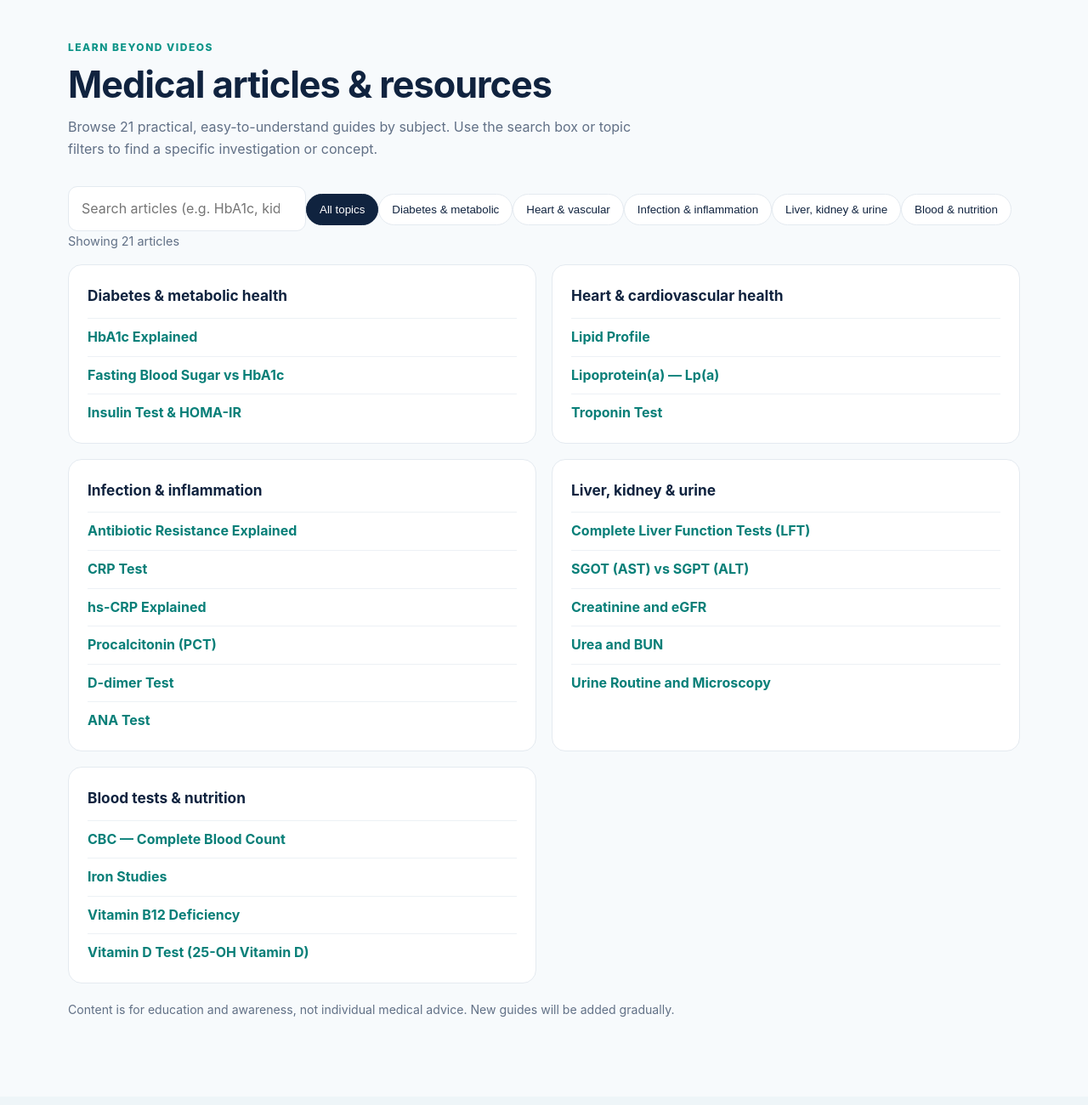
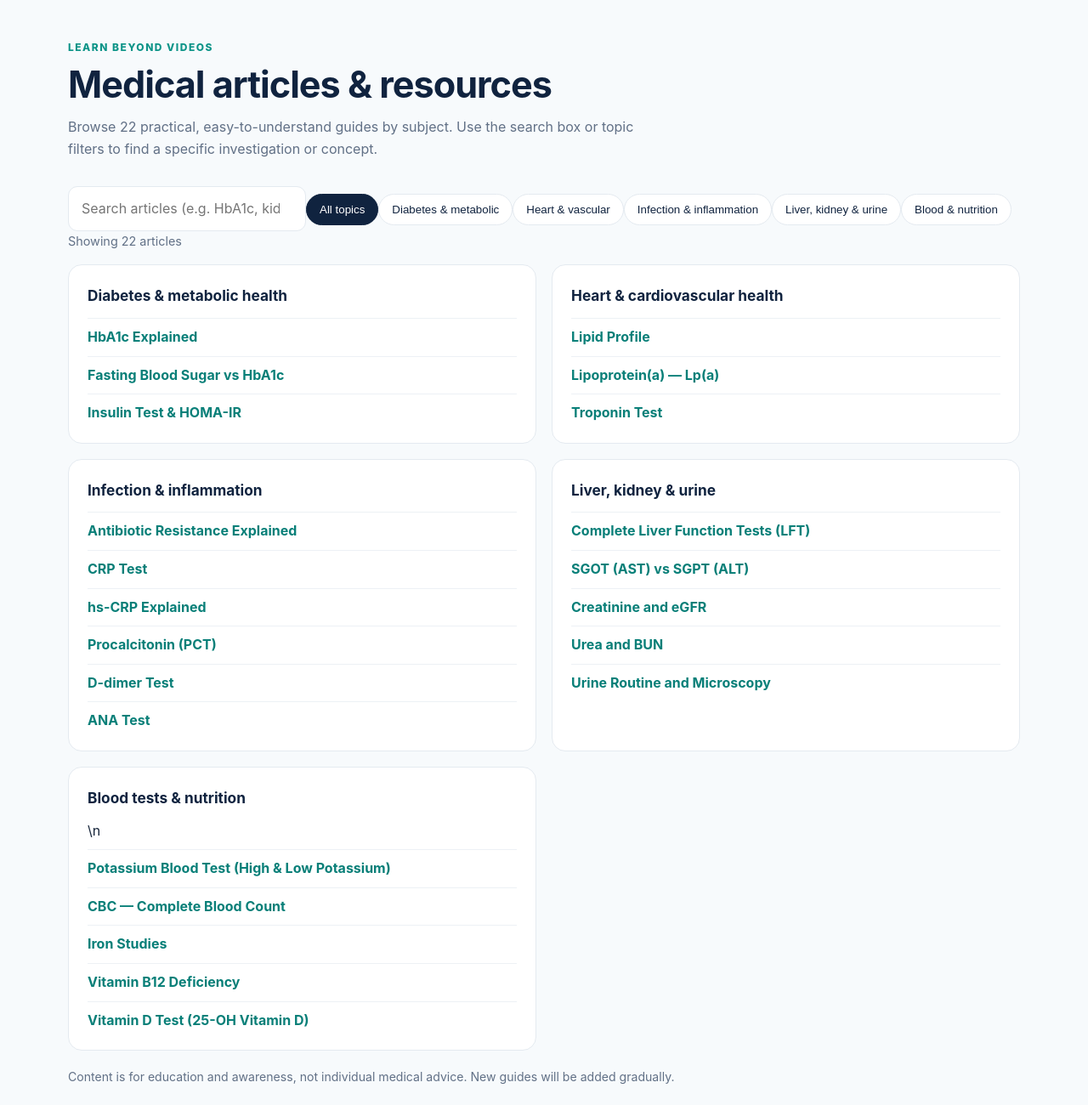
Before and after one commit to meetj3028-lang/MedEduWithDrMeet, a plain HTML site: page index.html in a window 1280 px wide. Shown: the part 1260-2560 px from the top of the page at 85% size. Drawn offline with Linux system fonts and the light colour scheme.

Commit message:
Add potassium guide to article library

```diff
--- a/index.html
+++ b/index.html
@@ -50,9 +50,9 @@
     <article class="card"><div class="symbol">⌕</div><h3>Lab tests explained</h3><p>Learn what common investigations measure, why they are ordered and how results are generally understood.</p></article>
     <article class="card"><div class="symbol">♡</div><h3>Public health</h3><p>Explore prevention, screening, vaccination and public health programmes that support healthier communities.</p></article>
   </div></div></section>
-  <section id="resources"><div class="wrap"><div class="section-kicker">Learn beyond videos</div><h2 class="section-title">Medical articles &amp; resources</h2><p class="intro">Browse 21 practical, easy-to-understand guides by subject. Use the search box or topic filters to find a specific investigation or concept.</p>
+  <section id="resources"><div class="wrap"><div class="section-kicker">Learn beyond videos</div><h2 class="section-title">Medical articles &amp; resources</h2><p class="intro">Browse 22 practical, easy-to-understand guides by subject. Use the search box or topic filters to find a specific investigation or concept.</p>
   <div class="library-tools" role="search"><input id="articleSearch" class="library-search" type="search" placeholder="Search articles (e.g. HbA1c, kidney, CRP)..." aria-label="Search published articles"><button class="filter-btn" type="button" data-filter="all" aria-pressed="true">All topics</button><button class="filter-btn" type="button" data-filter="metabolic" aria-pressed="false">Diabetes &amp; metabolic</button><button class="filter-btn" type="button" data-filter="heart" aria-pressed="false">Heart &amp; vascular</button><button class="filter-btn" type="button" data-filter="infection" aria-pressed="false">Infection &amp; inflammation</button><button class="filter-btn" type="button" data-filter="organ" aria-pressed="false">Liver, kidney &amp; urine</button><button class="filter-btn" type="button" data-filter="blood" aria-pressed="false">Blood &amp; nutrition</button></div>
-  <p class="library-count" id="articleCount" aria-live="polite">Showing 21 articles</p>
+  <p class="library-count" id="articleCount" aria-live="polite">Showing 22 articles</p>
   <div class="library-grid" id="articleLibrary">
     <article class="topic-group" data-category="metabolic"><h3>Diabetes &amp; metabolic health</h3><ul>
       <li><a href="articles/hba1c-explained.html">HbA1c Explained</a></li><li><a href="articles/fasting-blood-sugar-vs-hba1c.html">Fasting Blood Sugar vs HbA1c</a></li><li><a href="articles/insulin-test-explained.html">Insulin Test &amp; HOMA-IR</a></li>
@@ -66,7 +66,7 @@
     <article class="topic-group" data-category="organ"><h3>Liver, kidney &amp; urine</h3><ul>
       <li><a href="articles/complete-lft-explained.html">Complete Liver Function Tests (LFT)</a></li><li><a href="articles/sgot-ast-vs-sgpt-alt-explained.html">SGOT (AST) vs SGPT (ALT)</a></li><li><a href="articles/creatinine-egfr-explained.html">Creatinine and eGFR</a></li><li><a href="articles/urea-bun-explained.html">Urea and BUN</a></li><li><a href="articles/urine-routine-microscopy-explained.html">Urine Routine and Microscopy</a></li>
     </ul></article>
-    <article class="topic-group" data-category="blood"><h3>Blood tests &amp; nutrition</h3><ul>
+    <article class="topic-group" data-category="blood"><h3>Blood tests &amp; nutrition</h3><ul>\n      <li><a href="articles/potassium-blood-test-explained.html">Potassium Blood Test (High &amp; Low Potassium)</a></li>
       <li><a href="articles/cbc-complete-blood-count-explained.html">CBC — Complete Blood Count</a></li><li><a href="articles/iron-studies-explained.html">Iron Studies</a></li><li><a href="articles/vitamin-b12-deficiency-explained.html">Vitamin B12 Deficiency</a></li><li><a href="articles/vitamin-d-test-explained.html">Vitamin D Test (25-OH Vitamin D)</a></li>
     </ul></article>
   </div><p class="no-results" id="noArticles" hidden>No matching articles found. Try another search term or choose “All topics”.</p><p style="color:#617086;font-size:.88rem;margin-top:20px">Content is for education and awareness, not individual medical advice. New guides will be added gradually.</p>
@@ -90,7 +90,7 @@
    });
    group.hidden=groupCount===0;
   });
-  count.textContent='Showing '+shown+' of 21 articles';
+  count.textContent='Showing '+shown+' of 22 articles';
   empty.hidden=shown!==0;
  }
  buttons.forEach(button=>button.addEventListener('click',()=>{
```
